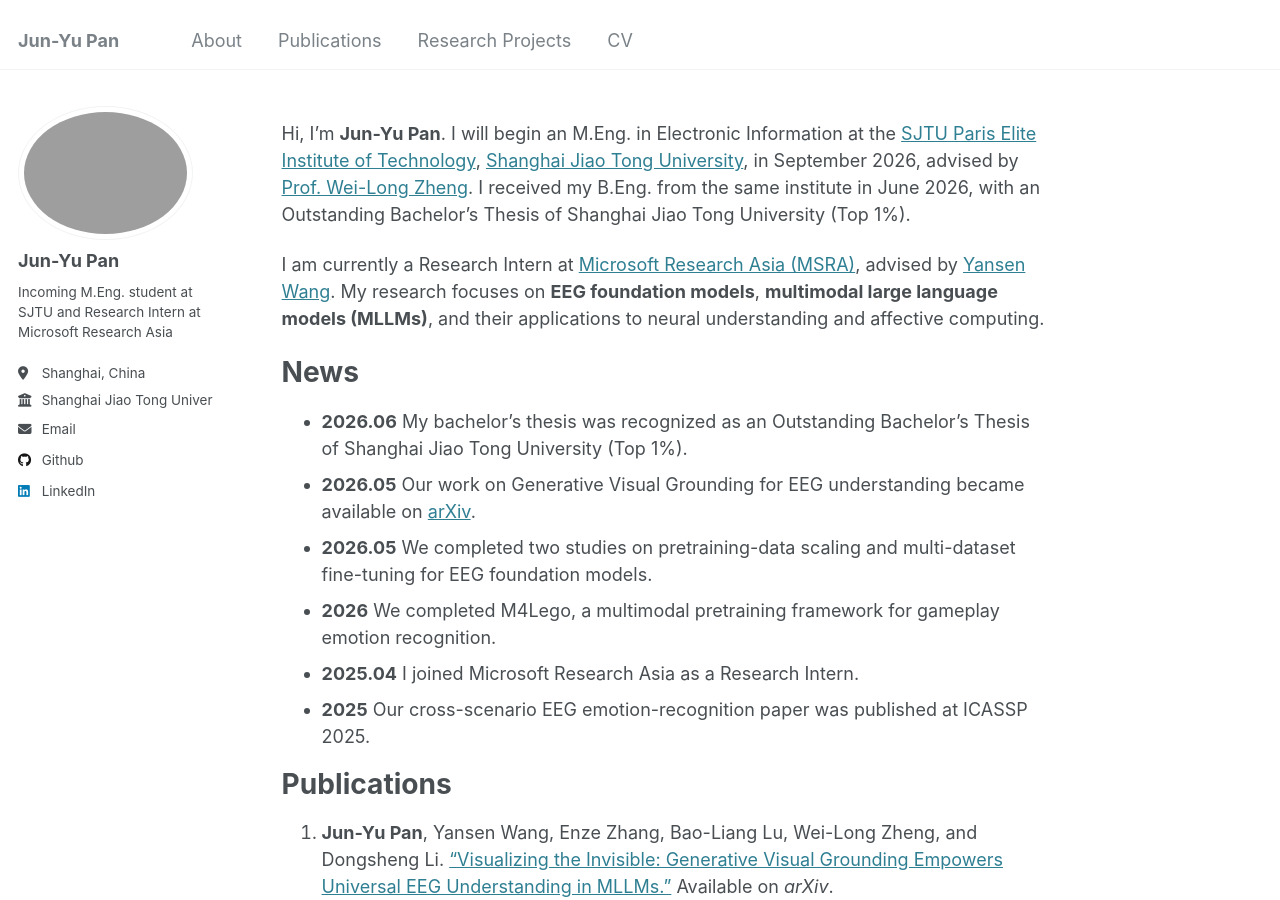
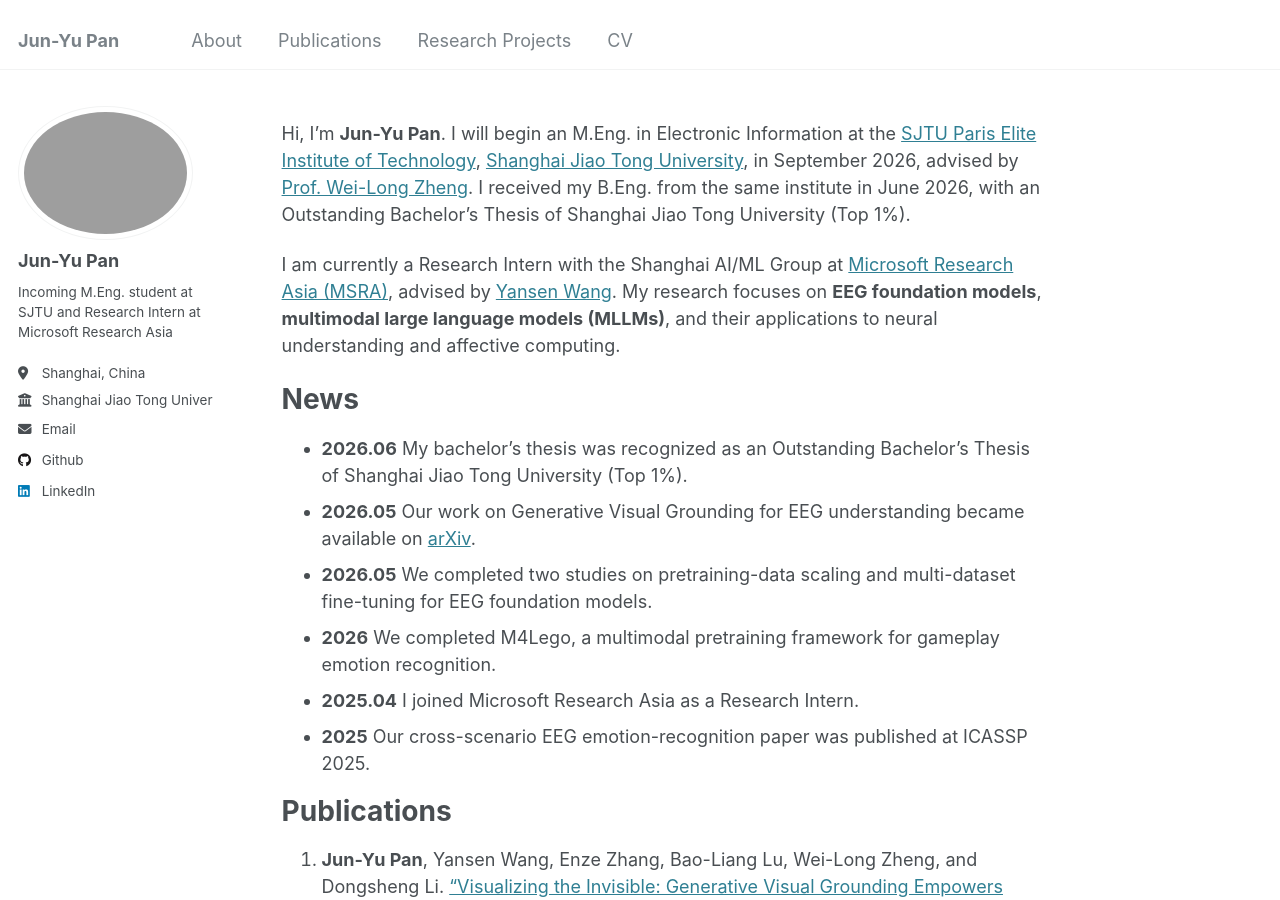
Before and after one commit to AlbertMentat/AlbertMentat.github.io, a Jekyll site: the page built from _pages/about.md, in a window 1280 px wide and 900 px high. Built offline with Jekyll 4.4.1, drawn with Linux system fonts in a browser that asks for light colours; some of the changed text lies outside the part shown.

Commit message:
Add MSRA group affiliation

```diff
--- a/_pages/about.md
+++ b/_pages/about.md
@@ -9,7 +9,7 @@ redirect_from:
 
 Hi, I'm **Jun-Yu Pan**. I will begin an M.Eng. in Electronic Information at the [SJTU Paris Elite Institute of Technology](https://speit.sjtu.edu.cn/), [Shanghai Jiao Tong University](https://www.sjtu.edu.cn/), in September 2026, advised by [Prof. Wei-Long Zheng](https://weilongzheng.github.io/). I received my B.Eng. from the same institute in June 2026, with an Outstanding Bachelor's Thesis of Shanghai Jiao Tong University (Top 1%).
 
-I am currently a Research Intern at [Microsoft Research Asia (MSRA)](https://www.microsoft.com/en-us/research/lab/microsoft-research-asia/), advised by [Yansen Wang](https://www.microsoft.com/en-us/research/people/yansenwang/). My research focuses on **EEG foundation models**, **multimodal large language models (MLLMs)**, and their applications to neural understanding and affective computing.
+I am currently a Research Intern with the Shanghai AI/ML Group at [Microsoft Research Asia (MSRA)](https://www.microsoft.com/en-us/research/lab/microsoft-research-asia/), advised by [Yansen Wang](https://www.microsoft.com/en-us/research/people/yansenwang/). My research focuses on **EEG foundation models**, **multimodal large language models (MLLMs)**, and their applications to neural understanding and affective computing.
 
 News
 ======
@@ -60,7 +60,7 @@ Selected Research Projects
 
 Research Experience
 ======
-- **Apr. 2025--Present:** Research Intern, [Microsoft Research Asia](https://www.microsoft.com/en-us/research/lab/microsoft-research-asia/). Advisor: [Yansen Wang](https://www.microsoft.com/en-us/research/people/yansenwang/).
+- **Apr. 2025--Present:** Research Intern, Shanghai AI/ML Group, [Microsoft Research Asia](https://www.microsoft.com/en-us/research/lab/microsoft-research-asia/). Advisor: [Yansen Wang](https://www.microsoft.com/en-us/research/people/yansenwang/).
 - **Jun. 2023--Jun. 2026:** Research Assistant, [BCMI](https://bcmi.sjtu.edu.cn/), Shanghai Jiao Tong University. Advisor: [Prof. Wei-Long Zheng](https://weilongzheng.github.io/).
 
 [Download my CV](/files/Jun-Yu_Pan_CV.pdf)
```
Also changed, not shown: _pages/cv.md (+1 -1 lines), 1 other file.
